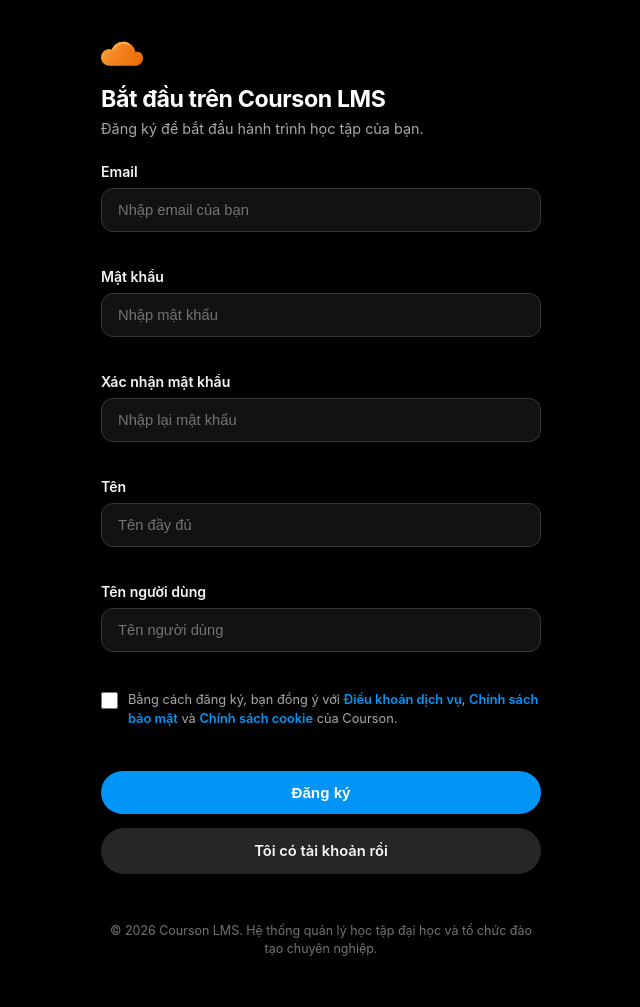
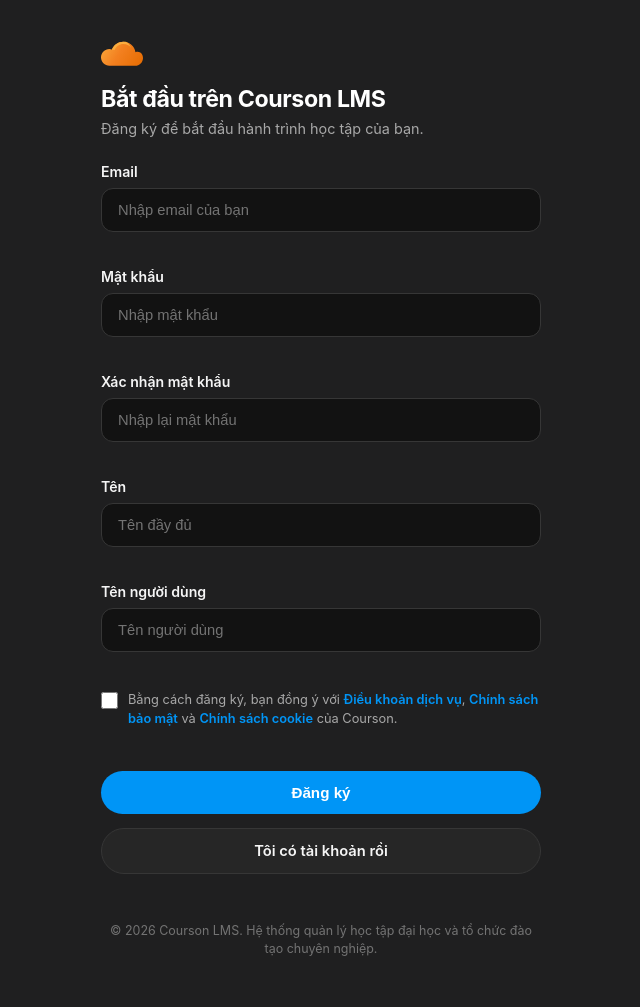
Before and after one commit to FUHN-KienNT/SE2051-NET_SWP391_G5, a Java web app: page /auth/register in a window 1280 px wide. Shown: the whole page, without its empty margins (319-959 px from the left). Run offline with Tomcat 11, a stand-in JSP engine, Linux system fonts and the light colour scheme; data that the repository does not hold is empty; database files in the repository are not loaded.

Commit message:
update background register page

```diff
--- a/src/main/webapp/WEB-INF/views/auth/register.jsp
+++ b/src/main/webapp/WEB-INF/views/auth/register.jsp
@@ -15,7 +15,7 @@
             }
 
             body {
-                background-color: #000;
+                background-color: #1F1F20;
                 color: #fff;
                 font-family: -apple-system, BlinkMacSystemFont, 'Segoe UI', Roboto, Helvetica, Arial, sans-serif;
                 min-height: 100vh;
@@ -217,7 +217,7 @@
                 width: 100%;
                 background-color: #262626;
                 color: #f5f5f5;
-                border: 1px solid transparent;
+                border: 1px solid #363636;
                 border-radius: 9999px;
                 font-size: 0.92rem;
                 font-weight: 600;
```
